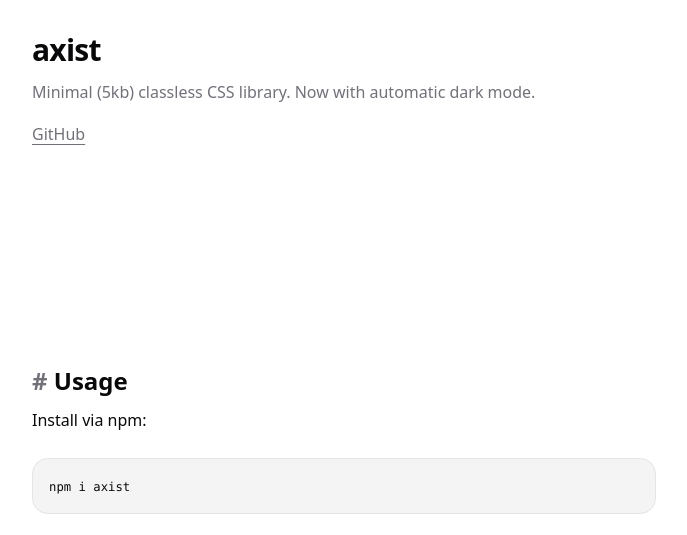
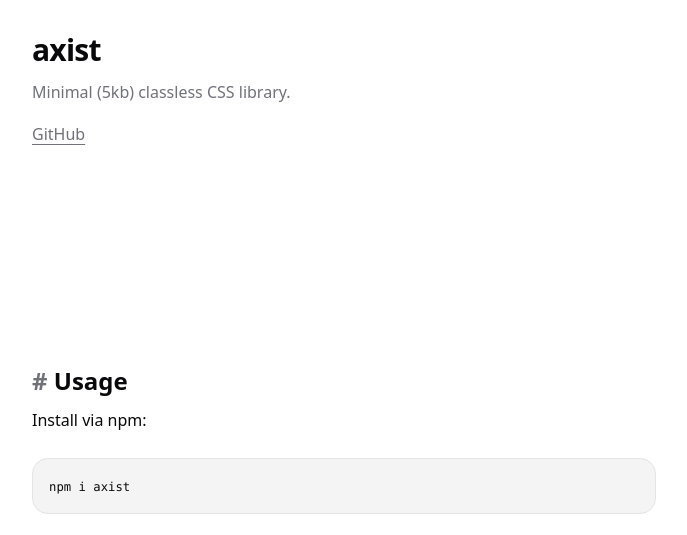
Before and after one commit to ruanmartinelli/axist, a website: page index.html in a window 1280 px wide. Shown: the part 254-789 px from the top of the page, without its empty margins (296-983 px from the left). Drawn offline with Linux system fonts and the light colour scheme.

Commit message:
fix: copy

```diff
--- a/index.html
+++ b/index.html
@@ -55,7 +55,7 @@
         <img src="./logo.png" width="200" alt="axist logo" />
         <h2>axist</h2>
         <p>
-          Minimal (5kb) classless CSS library. Now with automatic dark mode.
+          Minimal (5kb) classless CSS library.
         </p>
 
         <p>
--- a/package.json
+++ b/package.json
@@ -1,7 +1,7 @@
 {
   "name": "axist",
   "version": "1.0.0",
-  "description": "Minimal (~5kb) classless CSS library. Automatic dark mode.",
+  "description": "Minimal (~5kb) classless CSS library.",
   "files": [
     "dist"
   ],
```
Also changed, not shown: readme.md.
